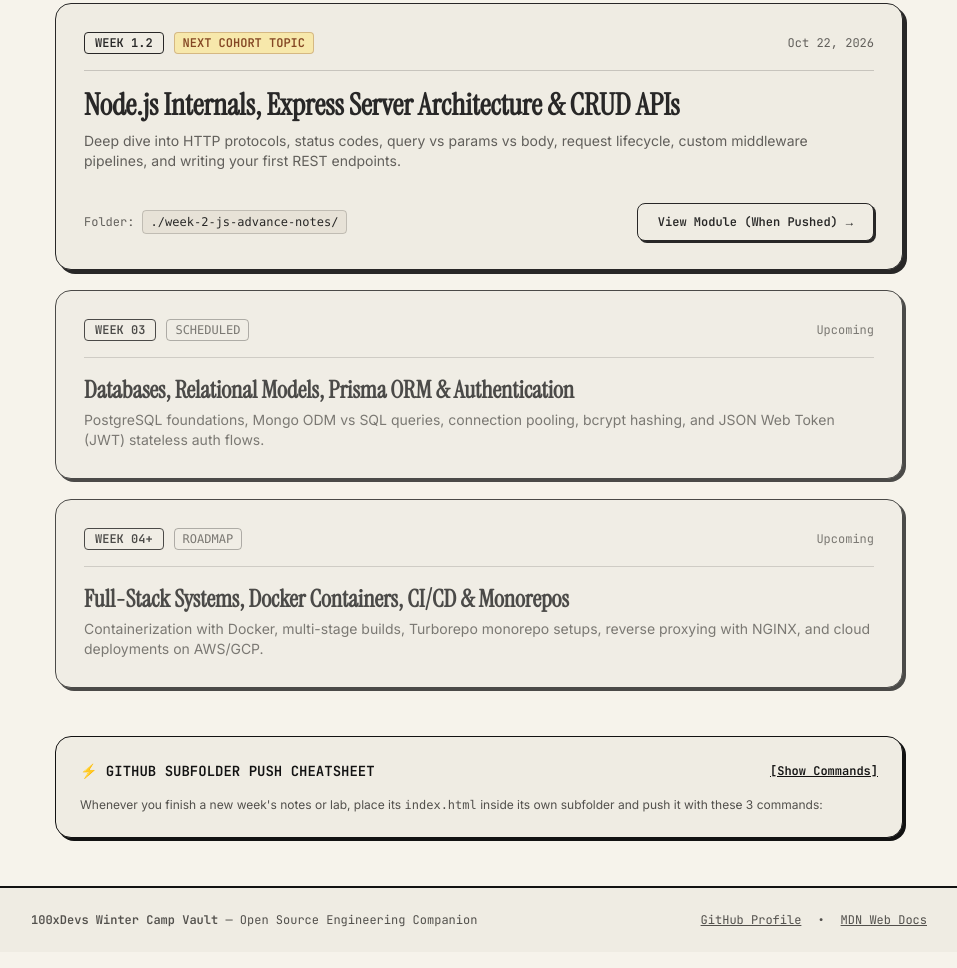
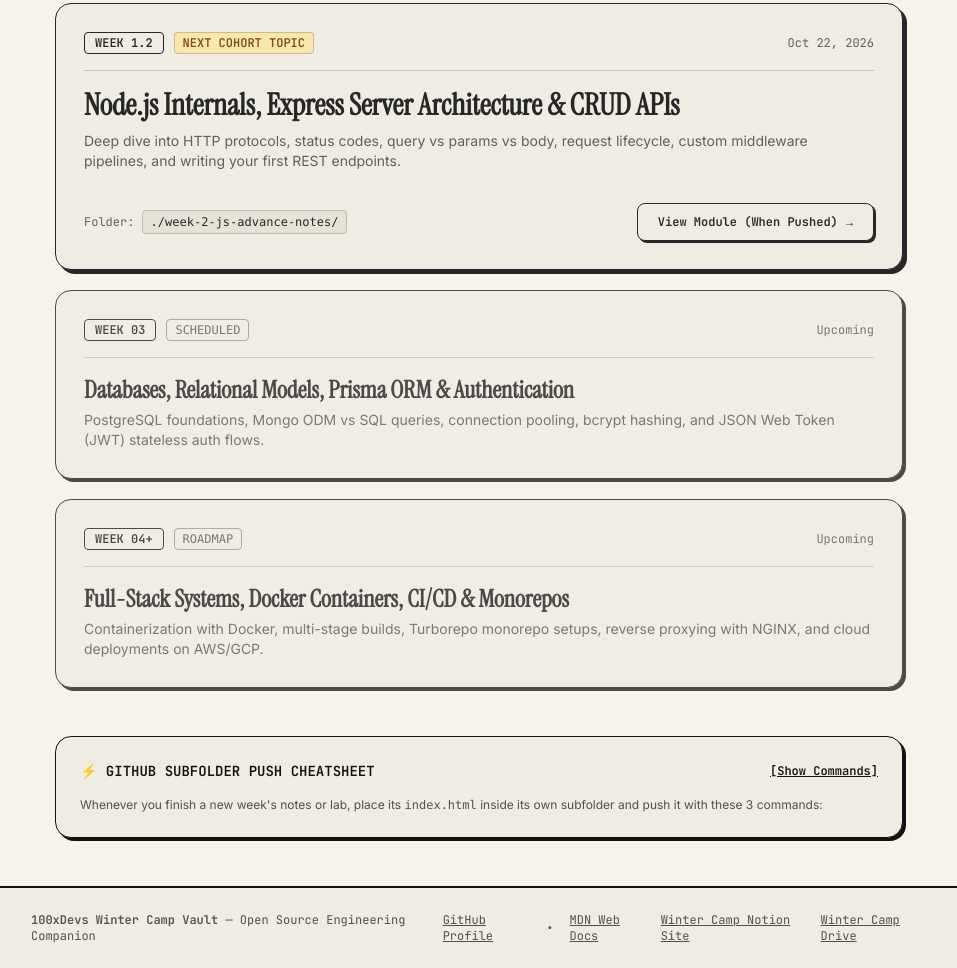
Before and after one commit to Pritam-Stats/100xdevs-WinterCamp, a plain HTML site: page index.html in a window 1280 px wide. Shown: the part 854-1822 px from the top of the page, without its empty margins (161-1118 px from the left). Drawn offline with nearby package versions, Linux system fonts and the light colour scheme.

Commit message:
more hyperlinks at footer

```diff
--- a/index.html
+++ b/index.html
@@ -296,6 +296,8 @@ git push origin main</pre>
         <a href="https://github.com/Pritam-Stats" target="_blank" class="hover:text-[#121212] underline">GitHub Profile</a>
         <span>•</span>
         <a href="https://developer.mozilla.org" target="_blank" class="hover:text-[#121212] underline">MDN Web Docs</a>
+        <a href="Winter-Camp-100xdevs-3fc3934632d2809f9969dbf9f7b9653f" target="_blank" class="hover:text-[#121212] underline">Winter Camp Notion Site</a>
+        <a href="https://drive.google.com/drive/folders/1xuyqe62vLoo-Pp6yZlfAUVTrywDOEeYf" target="_blank" class="hover:text-[#121212] underline">Winter Camp Drive</a>
       </div>
     </div>
   </footer>
```
